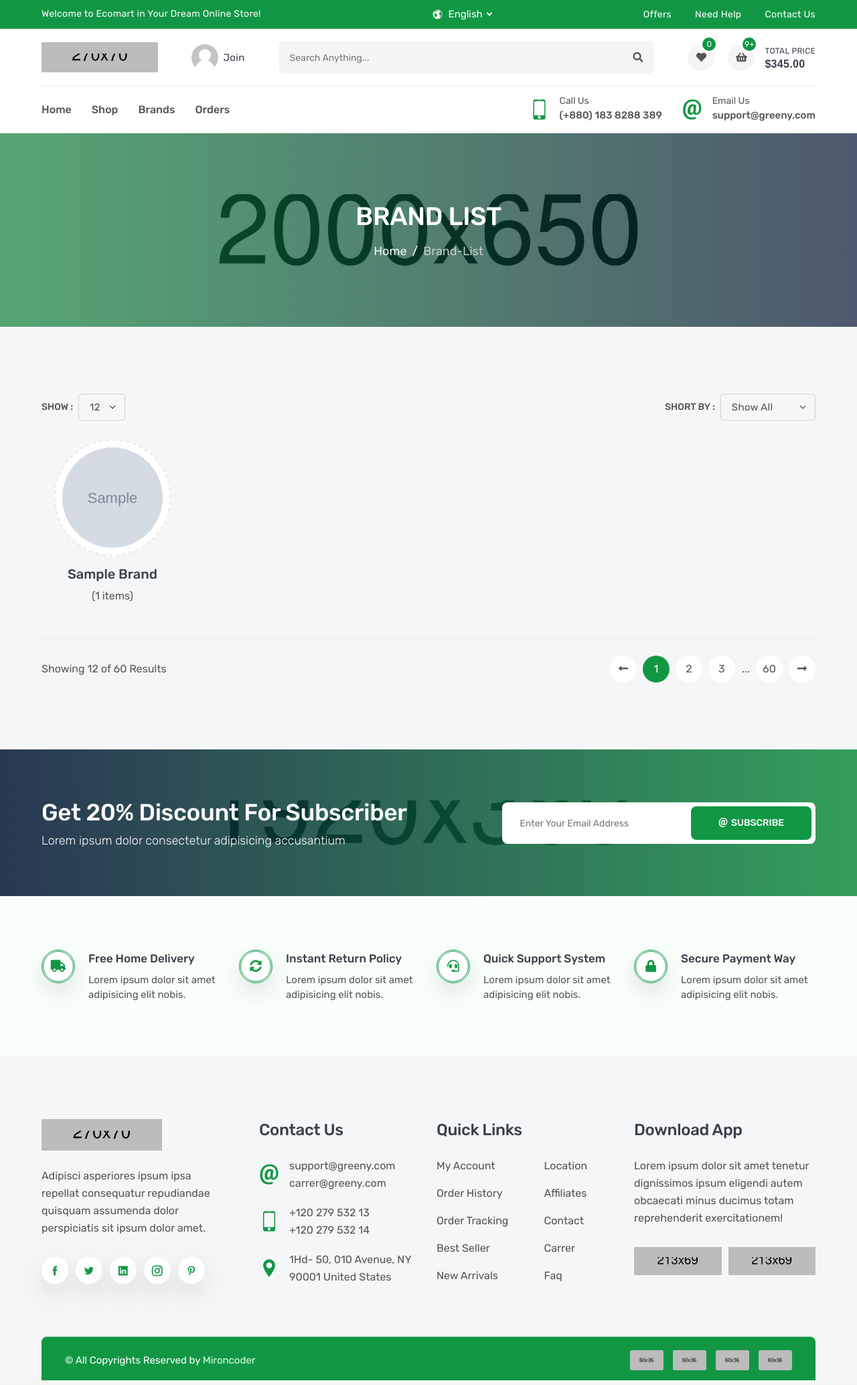
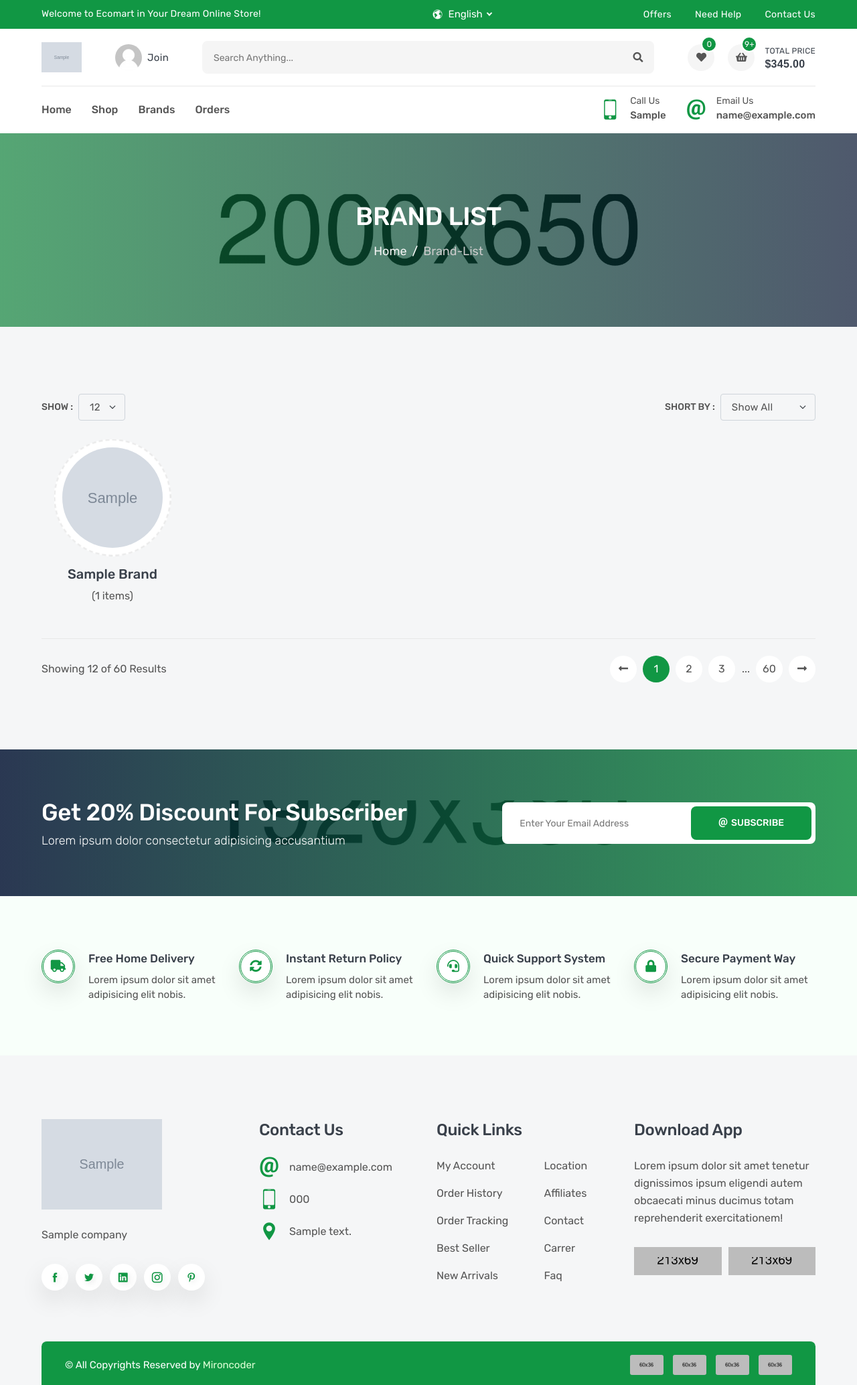
Before and after one commit to mohmagdy214/Greeny-E-Commerce, a Django app: page /products/brands/ in a window 1280 px wide. Shown: the whole page at 67% size. Run offline with Django 4.2, Linux system fonts and the light colour scheme; tables that the repository leaves empty hold one stand-in row (values such as "Sample post"); grey boxes marked "Sample" are stand-in pictures; some libraries are stand-ins or nearby versions.

Commit message:
add company data context processor

```diff
--- a/project/settings.py
+++ b/project/settings.py
@@ -73,6 +73,7 @@ TEMPLATES = [
                 'django.template.context_processors.request',
                 'django.contrib.auth.context_processors.auth',
                 'django.contrib.messages.context_processors.messages',
+                'settings.company_context_processor.get_company_data',
             ],
         },
     },
--- /dev/null
+++ b/settings/company_context_processor.py
@@ -0,0 +1,7 @@
+from .models import Company
+
+
+
+def get_company_data(request):
+    data = Company.objects.last()
+    return {'company_data':data}
--- a/templates/base.html
+++ b/templates/base.html
@@ -111,7 +111,7 @@
                     </div>
 
                     <a href="index.html" class="header-logo">
-                        <img src="images/logo.png" alt="logo">
+                        <img src="{{company_data.logo.url}}" alt="logo">
                     </a>
                     <a href="login.html" class="header-widget" title="My Account">
                         <img src="images/user.png" alt="user">
@@ -169,14 +169,14 @@
                                     <i class="icofont-ui-touch-phone"></i>
                                     <p>
                                         <small>call us</small>
-                                        <span>(+880) 183 8288 389</span>
+                                        <span>{{company_data.call_us}}</span>
                                     </p>
                                 </div>
                                 <div class="navbar-info">
                                     <i class="icofont-ui-email"></i>
                                     <p>
                                         <small>email us</small>
-                                        <span>support@greeny.com</span>
+                                        <span>{{company_data.email_us}}</span>
                                     </p>
                                 </div>
                             </div>
@@ -823,12 +823,12 @@
                     <div class="col-sm-6 col-xl-3">
                         <div class="footer-widget">
                             <a class="footer-logo" href="#">
-                                <img src="images/logo.png" alt="logo">
+                                <img src="{{company_data.logo.url}}" alt="logo">
                             </a>
-                            <p class="footer-desc">Adipisci asperiores ipsum ipsa repellat consequatur repudiandae quisquam assumenda dolor perspiciatis sit ipsum dolor amet.</p>
+                            <p class="footer-desc">{{company_data.subtitle}}</p>
                             <ul class="footer-social">
-                                <li><a class="icofont-facebook" href="#"></a></li>
-                                <li><a class="icofont-twitter" href="#"></a></li>
+                                <li><a class="icofont-facebook" href="{{company_data.facebook_link}}"></a></li>
+                                <li><a class="icofont-twitter" href="{{company_data.twitter_link}}"></a></li>
                                 <li><a class="icofont-linkedin" href="#"></a></li>
                                 <li><a class="icofont-instagram" href="#"></a></li>
                                 <li><a class="icofont-pinterest" href="#"></a></li>
@@ -842,20 +842,18 @@
                                 <li>
                                     <i class="icofont-ui-email"></i>
                                     <p>
-                                        <span>support@greeny.com</span>
-                                        <span>carrer@greeny.com</span>
+                                        <span>{{company_data.email}}</span>
                                     </p>
                                 </li>
                                 <li>
                                     <i class="icofont-ui-touch-phone"></i>
                                     <p>
-                                        <span>+120 279 532 13</span>
-                                        <span>+120 279 532 14</span>
+                                        <span>{{company_data.phones}}</span>
                                     </p>
                                 </li>
                                 <li>
                                     <i class="icofont-location-pin"></i>
-                                    <p>1Hd- 50, 010 Avenue, NY 90001 United States</p>
+                                    <p>{{company_data.address}}</p>
                                 </li>
                             </ul>
                         </div>
```
Also changed, not shown: product/views.py (+7 -0 lines).
